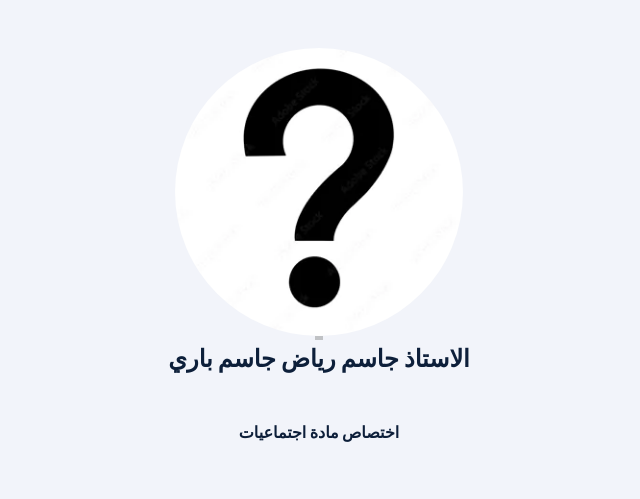
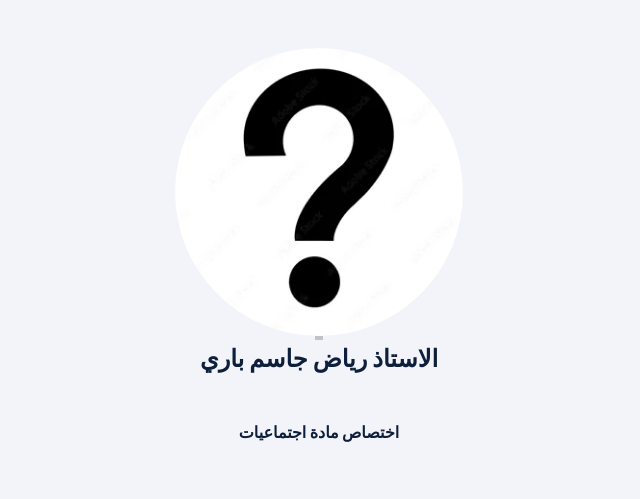
Before and after one commit to alamanalkd/people-HTML, a website built with Parcel: page v5.html in a window 1280 px wide. Shown: the top 499 px of the page, without its empty margins (321-961 px from the left). Built offline with nearby package versions, Linux system fonts and the light colour scheme.

Commit message:
Update v5.html

```diff
--- a/v5.html
+++ b/v5.html
@@ -52,7 +52,7 @@
               <div class="v5-container3"></div>
             </div>
             <span class="v5-text">
-              <span>الاستاذ جاسم رياض جاسم باري</span>
+              <span>الاستاذ رياض جاسم  باري</span>
               <br class="v5-text2" />
               <br />
             </span>
```
